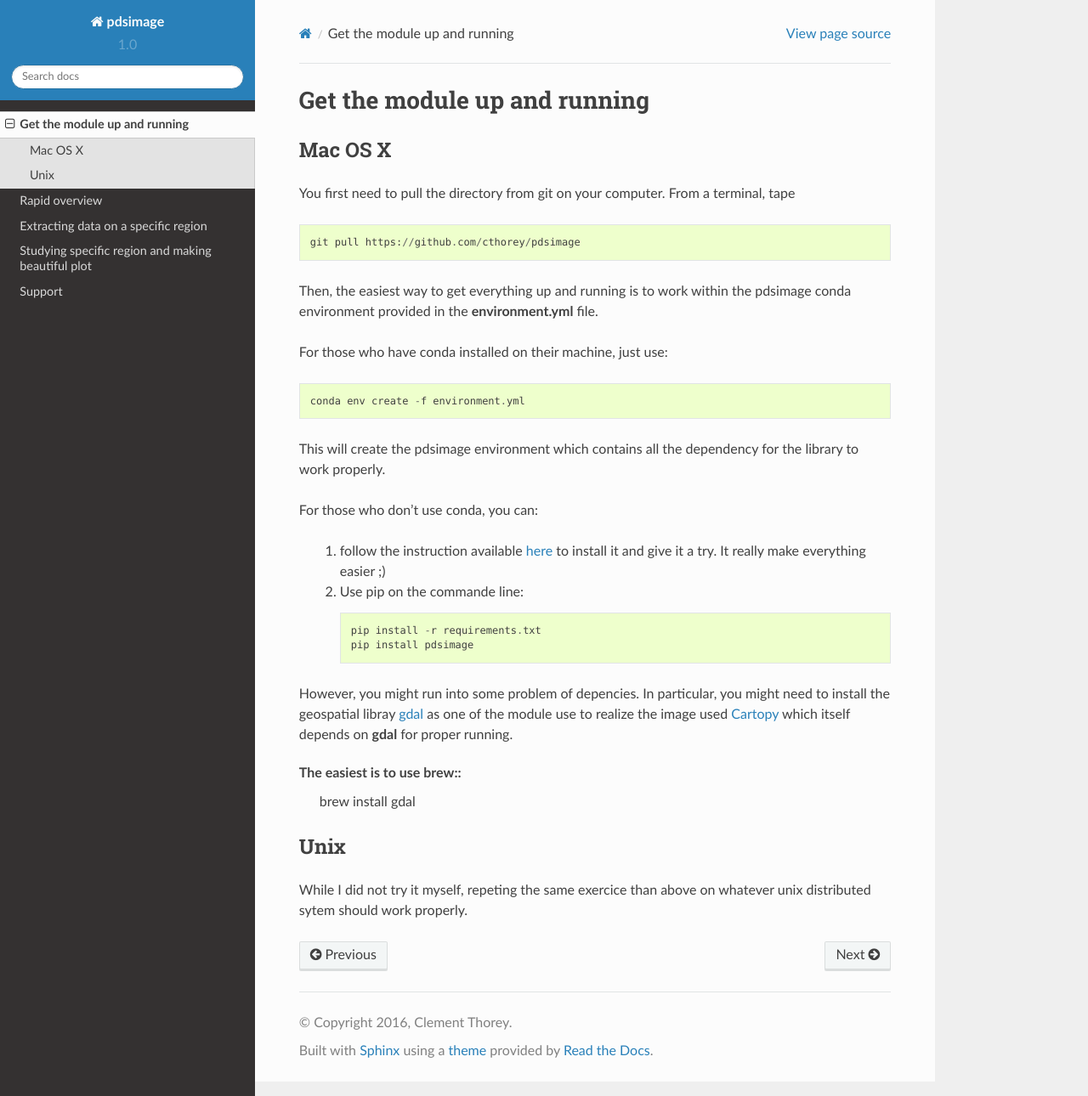
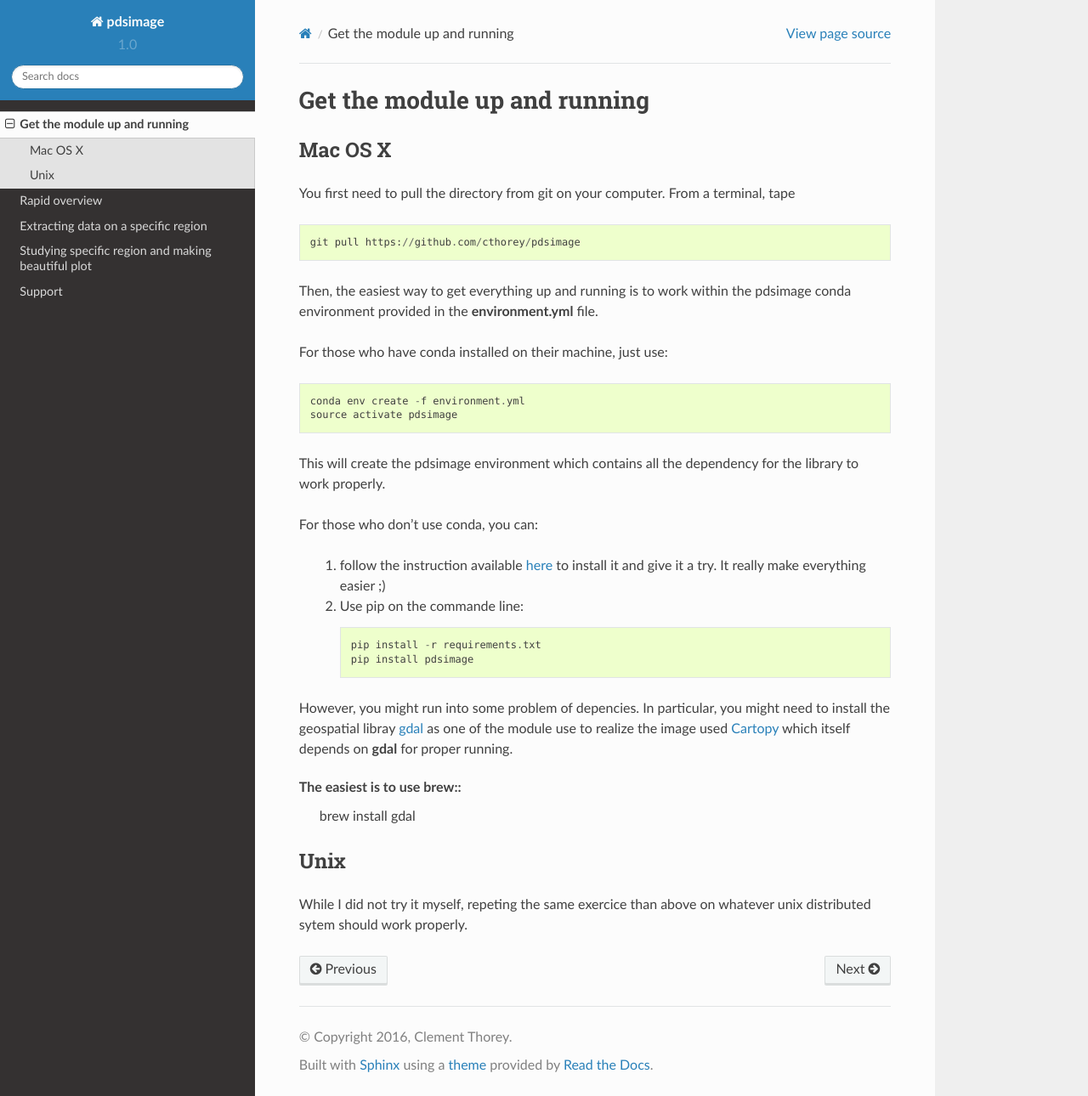
Before and after one commit to cthorey/pdsimage, a Sphinx documentation site: the page built from docs/source/install.rst, in a window 1280 px wide and 1290 px high. Shown: the whole window at 85% size. Built offline with Sphinx 7.4.7 and the Read the Docs theme 2.0.0, drawn with Linux system fonts in a browser that asks for light colours.

Commit message:
ok
Former-commit-id: 68c5e69b90f69573134f90b2aacc8fe54d04aa1a [formerly 357c0e485f0a0607bfa6dacf8a604969bd56b06f] [formerly 38c2153884f1cd0f4edbe6986b949ebae581f7d0]
Former-commit-id: 788293c714d4a9f67b32842c63fc07679d145859
Former-commit-id: 90dcae9d5d82aea717ad6ff1f0b8a216f7212b70

```diff
--- a/docs/source/install.rst
+++ b/docs/source/install.rst
@@ -16,6 +16,7 @@ within   the    pdsimage   conda    environment   provided    in   the
 For those who have conda installed on their machine, just use::
 
     conda env create -f environment.yml
+    source activate pdsimage
 
 This will create the pdsimage environment which contains all the
 dependency for the library to work properly.
```
